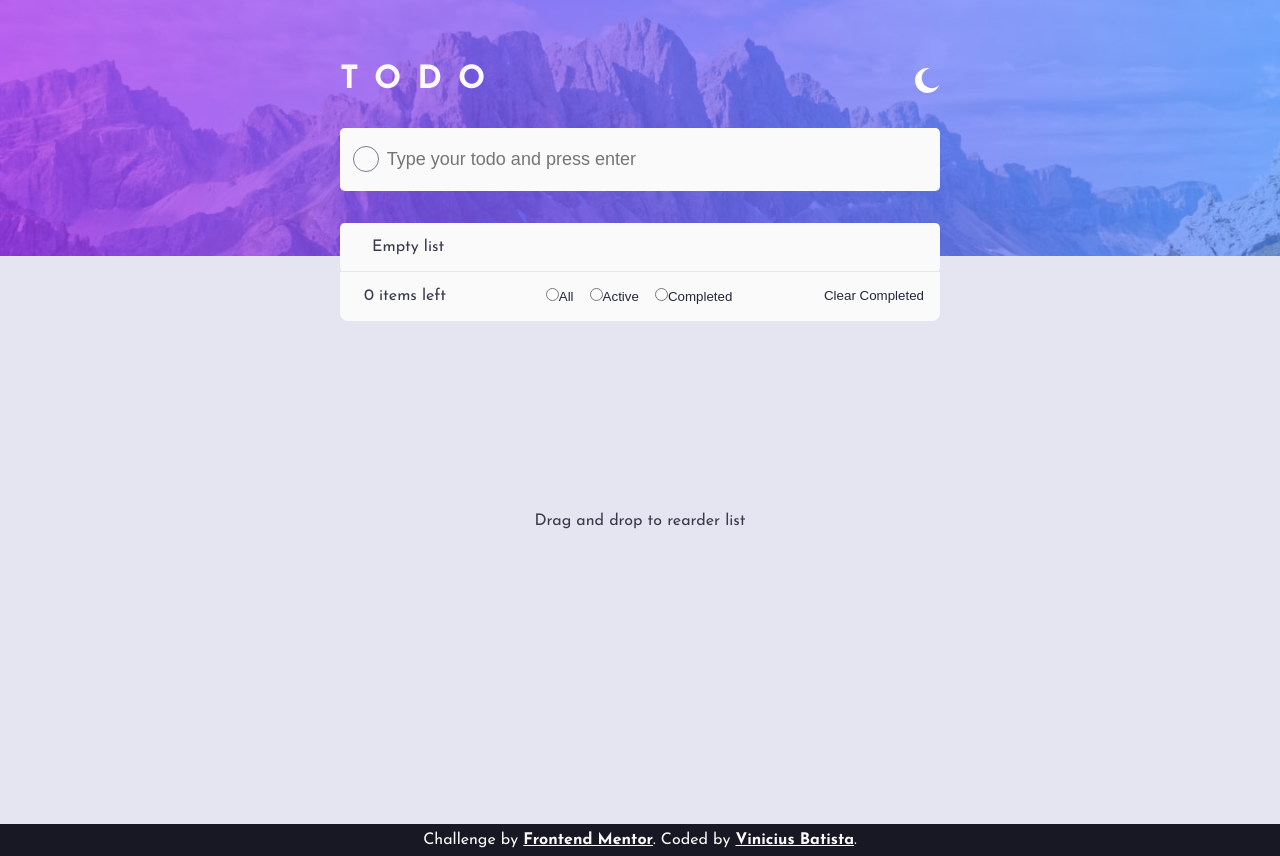
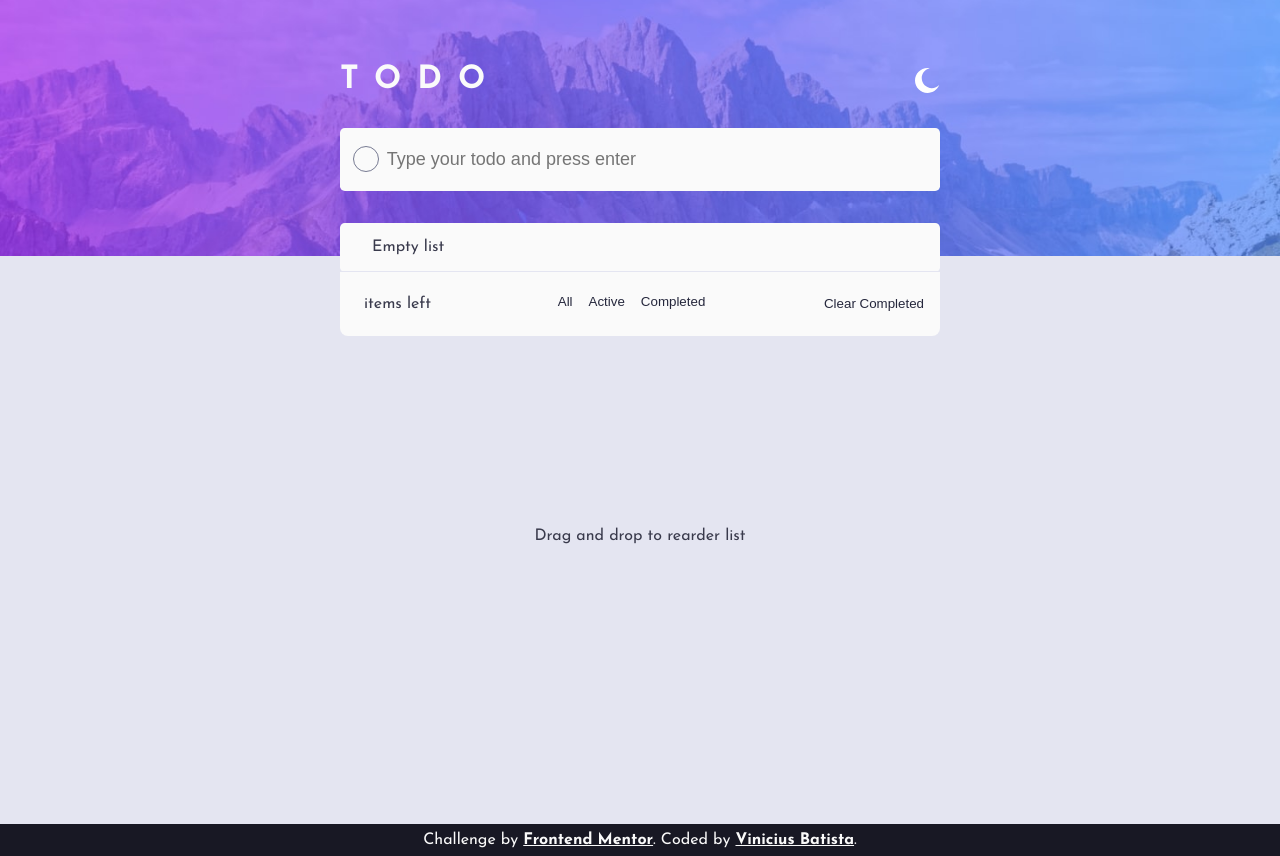
Before and after one commit to Vbanety/To-do-list-localstorage, a React (Vite) app: page / in a window 1280 px wide. Built offline with nearby package versions, Linux system fonts and the light colour scheme.

Commit message:
Fixed bugs

```diff
--- a/src/App.css
+++ b/src/App.css
@@ -312,10 +312,11 @@
 .filter_type_list_out {
   display: none;
   align-items: center;
-  justify-content: space-around;
+  justify-content: space-between;
   margin: auto;
   width: 100%;
   margin: 2rem 0;
+  padding: 0 4rem;
 }
 
 .footer,
@@ -331,7 +332,7 @@
 }
 
 .total_items_light {
-  color: var(--VeryDarkGrayishBlue)
+  /* color: var(--VeryDarkGrayishBlue) */
 }
 
 .input_type,
@@ -340,8 +341,47 @@
   margin: auto .5rem;
 }
 
+.input_type input[type='radio'],
+.input_type_light input[type='radio'] {
+  display: none;
+}
+
+.input_type input[type='radio'] + label:before,
+.input_type_light input[type='radio'] + label:before {
+  content: '';
+  width: 100%;
+  height: 1rem;
+  border: none;
+  display: flex;
+  position: relative;
+  top: 8px;
+  vertical-align: middle;
+  z-index: 9999;
+}
+
+.input_type input[type='radio']:hover + label:before,
+.input_type_light input[type='radio']:hover + label:before{
+  cursor: pointer;
+}
+.input_type  button,
+.input_type_light  button {
+  position: relative;
+  top: -10px;
+}
+
+
+.input_type input[type='radio']:checked ~ button,
+.input_type_light input[type='radio']:checked ~ button{
+  color: var(--BrightBlue) !important;
+}
+
 .input_type button,
 .clear_completed button {
+  color: var(--VeryLightGray);
+}
+
+.input_type button:hover,
+.clear_completed button:hover {
   color: var(--VeryLightGray);
 }
 
@@ -398,5 +438,8 @@
 
   .filter_type_list_out {
     display: flex;
+    background-color: var(--VeryLightGray);
+    border-radius: .5rem;
+    padding-top: .5rem;
   }
 }
--- a/src/App.jsx
+++ b/src/App.jsx
@@ -9,16 +9,14 @@ function App() {
   const [inputValue, setInputValue] = useState('')
   const [classFirsElement, setClassFirsElement] = useState(false)
   const [todos, setTodos] = useState([])
-  const [hidden, setHidden] = useState(false)
+  const [countInput, setCountInput] = useState([])
 
-  const handleTheme = () => {
-    setTheme(!theme)
-  }
-
+  const handleTheme = () => { setTheme(!theme) }
 
   useEffect(() => {
     let focus = document.getElementById('setText')
     focus.focus()
+
 
   }, [])
 
@@ -40,7 +38,7 @@ function App() {
         "id": uuidv4(),
         "key": keys,
         "value": inputValue,
-        "status": true
+        "status": false
       };
 
       // SET ON LOCALSTORAGE
@@ -90,7 +88,12 @@ function App() {
     let x = todos.filter(e => e.key == idUpdate)
     const { status } = x[0]
 
-    status == true ? x[0].status = false : x[0].status = false
+    var res
+    if (status == true) {
+      res = x[0].status = false
+    } else if (status == false) {
+      res = x[0].status = true
+    }
 
     localStorage.setItem("data", JSON.stringify(todos))
 
@@ -99,69 +102,90 @@ function App() {
     let xx = JSON.parse(dd)
 
     setTodos(xx)
-    console.log(todos)
+    setCountInput(todos.filter(e => e.status == false).length)
   }
 
   const handleClearAllList = () => {
     localStorage.removeItem("data")
     localStorage.removeItem("obj")
     setTodos([])
+    setCountInput(todos.filter(e => e.status == 'x').length)
   }
 
   const handleFilterByActive = (e) => {
 
+    if(todos.length !== 0 && todos !== []) {
+
       var active = document.getElementById('active').checked
 
-    var getAllInputs = document.getElementsByName('checkbox')
+      let data = localStorage.getItem('data')
 
+      let activeData = JSON.parse(data)
 
-    if(active == true) {
-      let filtered = todos.filter(e => e.status === true)
+      let inputs = document.getElementsByName('checkbox')
 
-      localStorage.setItem('dataActive', JSON.stringify(filtered))
+      inputs.forEach(e => {
+        let status = e.checked
 
-      let getActive = localStorage.getItem('dataActive')
+        let el = e.parentElement
 
-      let activeParsed = JSON.parse(getActive)
+        if(status == true) el.style.display = 'none'
+        if(status == false) el.style.display = 'flex'
 
-      setTodos(activeParsed)
-      let dd = document.querySelectorAll('#getLabel')
-      dd.forEach(e => {
-        e.style.background = 'transparent'
       })
-    } else {
-      setTodos(todos)
+
+      active == true ? setTodos(activeData) : setTodos(todos)
     }
-
-
   }
 
   const handleFilterByCompleted = () => {
+    if(todos.length !== 0 && todos !== []) {
+
       var completed = document.getElementById('completed').checked
 
-    if(completed == true) {
-      let completedData = todos.filter(e => e.status == false)
-      localStorage.setItem('dataCompleted', JSON.stringify(completedData))
+      let data = localStorage.getItem('data')
 
-      let getCompleted = localStorage.getItem('dataCompleted')
+      let completedData = JSON.parse(data)
 
-      let completedParsed = JSON.parse(getCompleted)
-      // console.log(completedParsed)
-      setTodos(completedParsed)
-    } else {
+      let inputs = document.getElementsByName('checkbox')
 
+      inputs.forEach(e => {
+        let status = e.checked
+
+        let el = e.parentElement
+
+        if(status == true) el.style.display = 'flex'
+        if(status == false) el.style.display = 'none'
+
+      })
+
+      completed == true ? setTodos(completedData) : setTodos(todos)
     }
   }
 
   const handleAllTask = () => {
+
+    if(todos.length !== 0 && todos !== []) {
       var all = document.getElementById('all').checked
 
     let data = localStorage.getItem('data')
 
     let parseData = JSON.parse(data)
 
-    all == true ? setTodos(parseData) : undefined
+    let inputs = document.getElementsByName('checkbox')
 
+    inputs.forEach(e => {
+      let status = e.checked
+
+      let el = e.parentElement
+
+      if(status == true) el.style.display = 'flex'
+      if(status == false) el.style.display = 'flex'
+
+    })
+
+    all == true ? setTodos(parseData) : setTodos(todos)
+    }
   }
 
   return (
@@ -184,29 +208,30 @@ function App() {
                 <input id="checkbox_add" type="checkbox" />
                 <label htmlFor="checkbox_add">
                 </label>
-                <input id="setText" onKeyPress={handleKeyPress} type="text" onChange={(e) => setInputValue(e.currentTarget.value)} placeholder='Type your todo and press enter' autoFocus/>
+                <input id="setText" onKeyPress={handleKeyPress} type="text" onChange={(e) => setInputValue(e.currentTarget.value)} placeholder='Type your todo and press enter' autoFocus />
               </div>
 
               <ul>
 
-                { todos.length == 0
+                {todos.length == 0
                   ?
-                <li key={99999999} className={ classFirsElement ?  'fistReload' : undefined}>
+                  <li key={99999999} className={classFirsElement ? 'fistReload' : undefined}>
                     <p>Empty list</p>
                   </li>
                   :
-                todos.map((item, i) => {
+                  todos.map((item) => {
                     return (
                       <>
-                      <li key={i}>
+                        <li key={item.key}>
                           <input
                             id={item.key} type="checkbox"
                             value={item.id} onClick={(e) => handleSublimeText(e)}
                             name="checkbox"
+                            defaultChecked={item.status}
                           />
                           <label id='getLabel' htmlFor={item.key}>
                           </label>
-                        <p>{item.value}</p>
+                          <p id={item.id}>{item.value}</p>
                           <button
                             id="removeItem"
                             onClick={(e) => handleRemoveItem(e)}
@@ -224,19 +249,22 @@ function App() {
 
               </ul>
               <div className={theme ? 'footer' : 'footer_light'}>
-                  <div className={theme ? 'total_items' : 'total_items_light'}>{todos.length} items left</div>
+                <div className={theme ? 'total_items' : 'total_items_light'}>{countInput} items left</div>
                 <div className="filter_type_list">
                   <div className={theme ? 'input_type' : 'input_type_light'}>
-                    <input onClick={() => handleAllTask()} type="radio" name="filters" id="all"/>
-                      <button>All</button>
+                    <input id="all" onClick={() => handleAllTask()} type="radio" name="filters" />
+                    <label htmlFor="all"></label>
+                    <button id="btnAll">All</button>
                   </div>
                   <div className={theme ? 'input_type' : 'input_type_light'}>
-                      <input onClick={(e) => handleFilterByActive(e)} type="radio" name="filters" id="active"/>
-                      <button>Active</button>
+                    <input onClick={(e) => handleFilterByActive(e)} type="radio" name="filters" id="active" />
+                    <label htmlFor="active"></label>
+                    <button id="btnActive">Active</button>
                   </div>
                   <div className={theme ? 'input_type' : 'input_type_light'}>
-                      <input onClick={() => handleFilterByCompleted()} type="radio" name="filters" id="completed"/>
-                      <button>Completed</button>
+                    <input onClick={() => handleFilterByCompleted()} type="radio" name="filters" id="completed" />
+                    <label htmlFor="completed"></label>
+                    <button id="btnCompleted">Completed</button>
                   </div>
                 </div>
                 <div className={theme ? 'clear_completed' : 'clear_completed_light'}>
@@ -247,13 +275,19 @@ function App() {
 
             <div className="filter_type_list_out">
                   <div className={theme ? 'input_type' : 'input_type_light'}>
-                      <button>All</button>
+                    <input id="all" onClick={() => handleAllTask()} type="radio" name="filters" />
+                    <label htmlFor="all"></label>
+                    <button id="btnAll">All</button>
                   </div>
                   <div className={theme ? 'input_type' : 'input_type_light'}>
-                      <button>Active</button>
+                    <input onClick={(e) => handleFilterByActive(e)} type="radio" name="filters" id="active" />
+                    <label htmlFor="active"></label>
+                    <button id="btnActive">Active</button>
                   </div>
                   <div className={theme ? 'input_type' : 'input_type_light'}>
-                      <button>Completed</button>
+                    <input onClick={() => handleFilterByCompleted()} type="radio" name="filters" id="completed" />
+                    <label htmlFor="completed"></label>
+                    <button id="btnCompleted">Completed</button>
                   </div>
                 </div>
 
```
Lines whose indentation alone changed are shown as unchanged.
